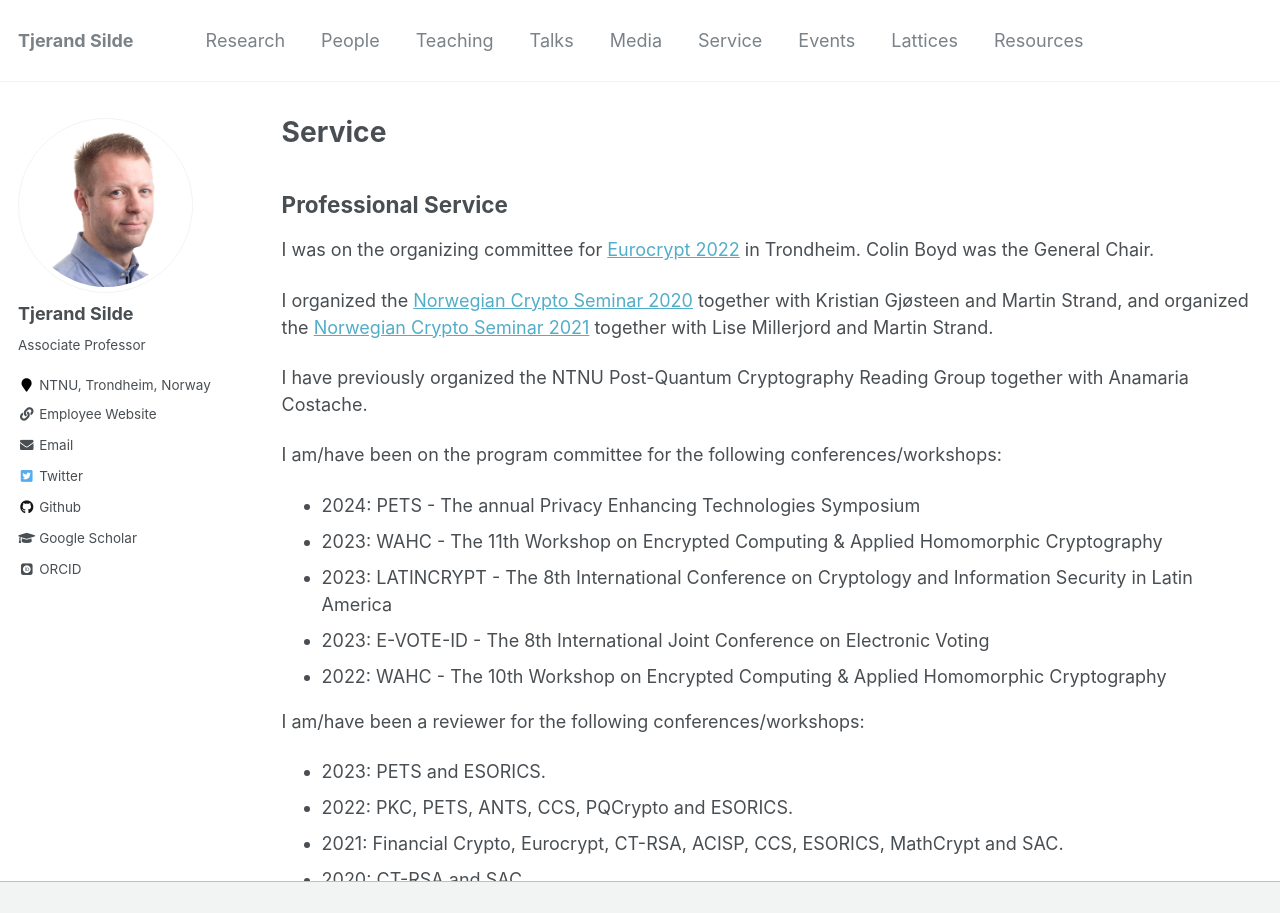
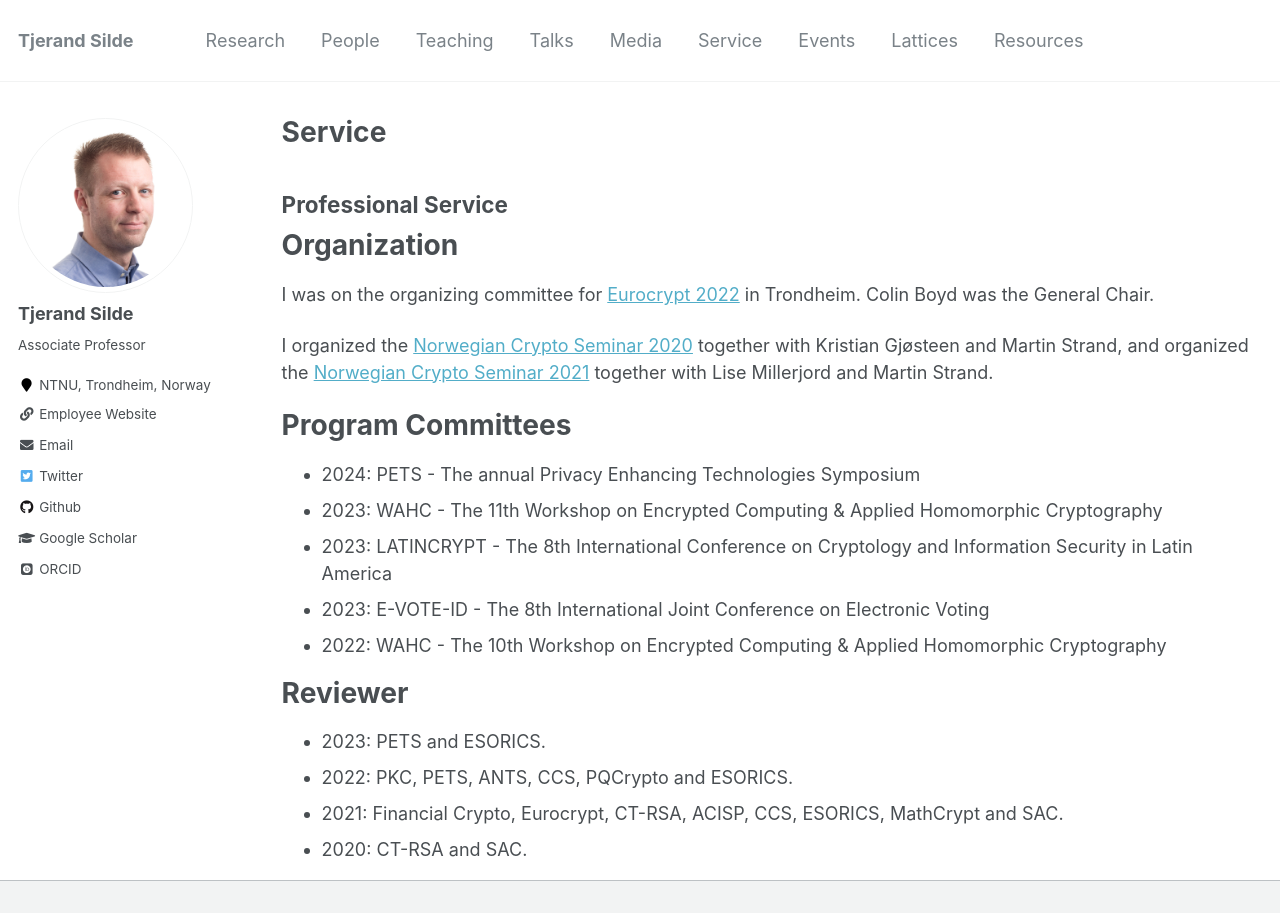
Before and after one commit to tjesi/tjesi.github.io, a Jekyll site: the page built from _pages/service.md, in a window 1280 px wide and 1109 px high, cut to the strip 0-913 px from the top of the window. Built offline with Jekyll 4.4.1, drawn with Linux system fonts in a browser that asks for light colours; some web fonts are replaced.

Commit message:
Update service.md

```diff
--- a/_pages/service.md
+++ b/_pages/service.md
@@ -7,20 +7,22 @@ author_profile: true
 
 ## Professional Service
 
+# Organization
+
 I was on the organizing committee for [Eurocrypt 2022](https://eurocrypt.iacr.org/2022) in Trondheim. Colin Boyd was the General Chair.
 
 I organized the [Norwegian Crypto Seminar 2020](https://wiki.math.ntnu.no/nks/nks20) together with Kristian Gjøsteen and Martin Strand, and organized the [Norwegian Crypto Seminar 2021](https://wiki.math.ntnu.no/nks/nks21) together with Lise Millerjord and Martin Strand.
 
-I have previously organized the NTNU Post-Quantum Cryptography Reading Group together with Anamaria Costache.
+# Program Committees
 
-I am/have been on the program committee for the following conferences/workshops:
 - 2024: PETS - The annual Privacy Enhancing Technologies Symposium
 - 2023: WAHC - The 11th Workshop on Encrypted Computing & Applied Homomorphic Cryptography
 - 2023: LATINCRYPT - The 8th International Conference on Cryptology and Information Security in Latin America
 - 2023: E-VOTE-ID - The 8th International Joint Conference on Electronic Voting
 - 2022: WAHC - The 10th Workshop on Encrypted Computing & Applied Homomorphic Cryptography
 
-I am/have been a reviewer for the following conferences/workshops:
+# Reviewer
+
 - 2023: PETS and ESORICS.
 - 2022: PKC, PETS, ANTS, CCS, PQCrypto and ESORICS.
 - 2021: Financial Crypto, Eurocrypt, CT-RSA, ACISP, CCS, ESORICS, MathCrypt and SAC.
```
